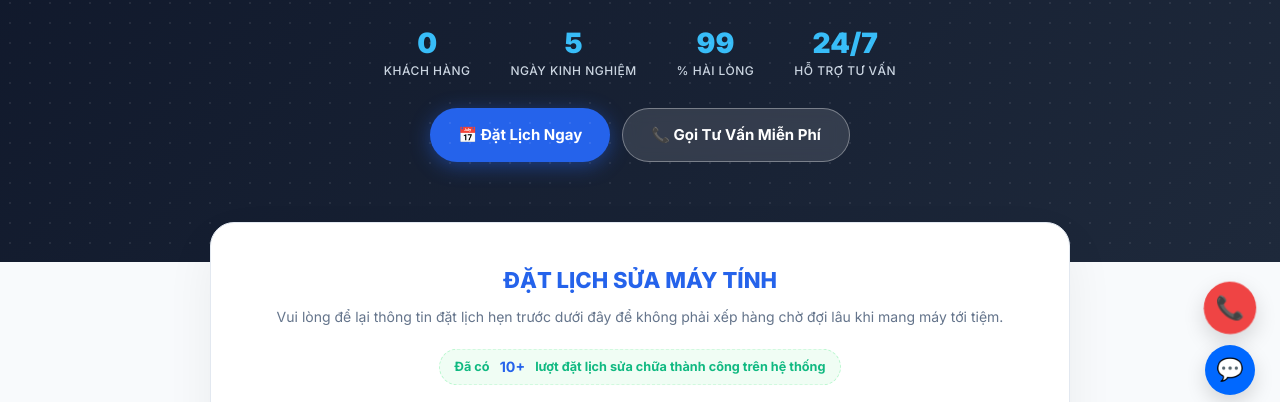
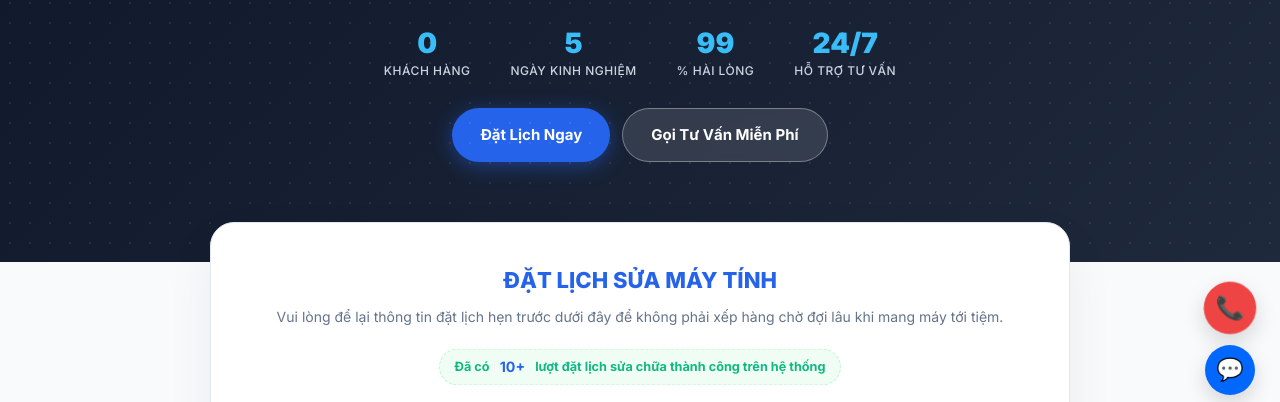
Before and after one commit to tranhoacomputer/tranhoacomputer.github.io, a plain HTML site: page index.html in a window 1280 px wide. Shown: the part 375-777 px from the top of the page. Drawn offline with nearby package versions, Linux system fonts and the light colour scheme; no server answers.

Commit message:
Update index.html

```diff
--- a/index.html
+++ b/index.html
@@ -257,8 +257,8 @@
         </div>
 
         <div class="hero-cta">
-            <a href="#datlich-sua-chua" class="hero-btn-primary" onclick="event.preventDefault(); document.getElementById('datlich-sua-chua').scrollIntoView({behavior:'smooth', block:'start'});">📅 Đặt Lịch Ngay</a>
-            <a href="tel:0963284044" class="hero-btn-secondary">📞 Gọi Tư Vấn Miễn Phí</a>
+            <a href="#datlich-sua-chua" class="hero-btn-primary" onclick="event.preventDefault(); document.getElementById('datlich-sua-chua').scrollIntoView({behavior:'smooth', block:'start'});">Đặt Lịch Ngay</a>
+            <a href="tel:0963284044" class="hero-btn-secondary">Gọi Tư Vấn Miễn Phí</a>
         </div>
     </div>
 
```
